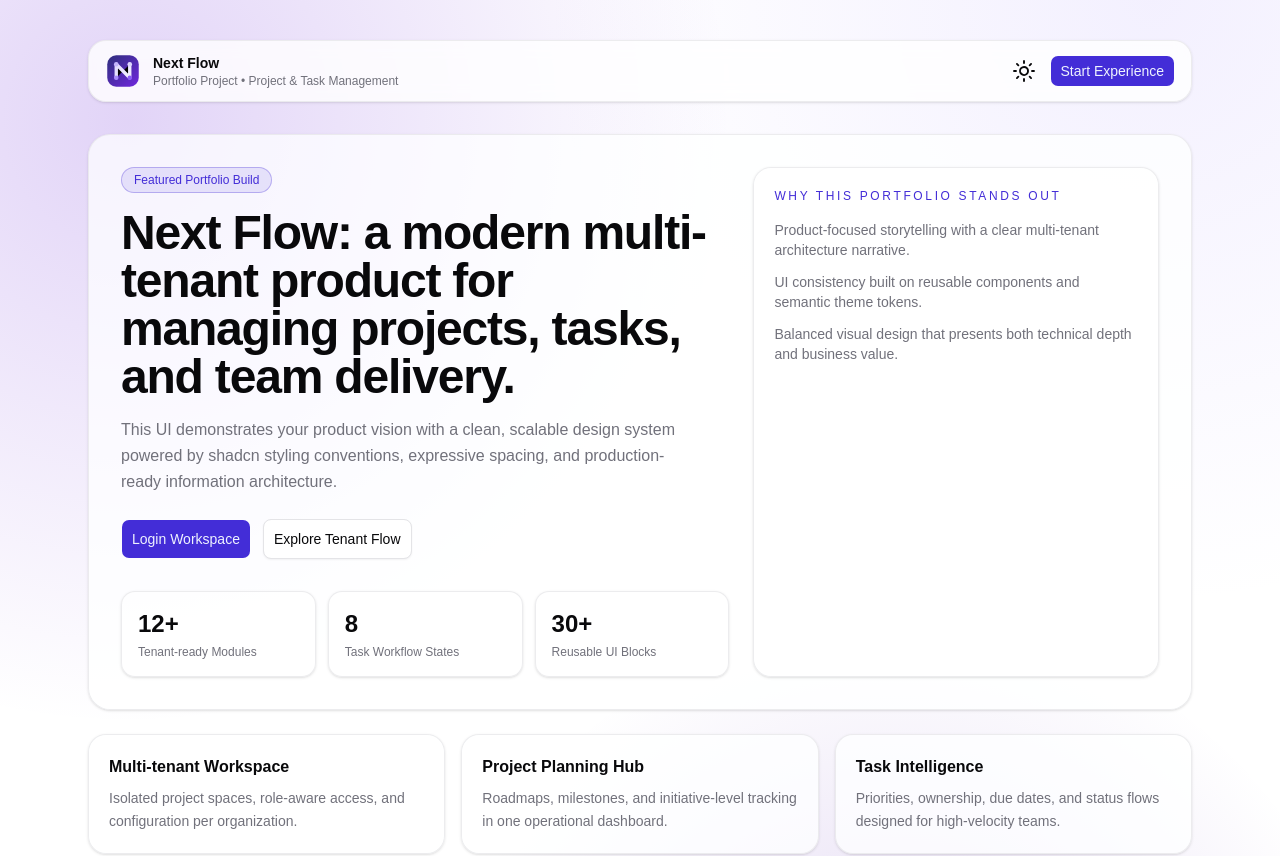
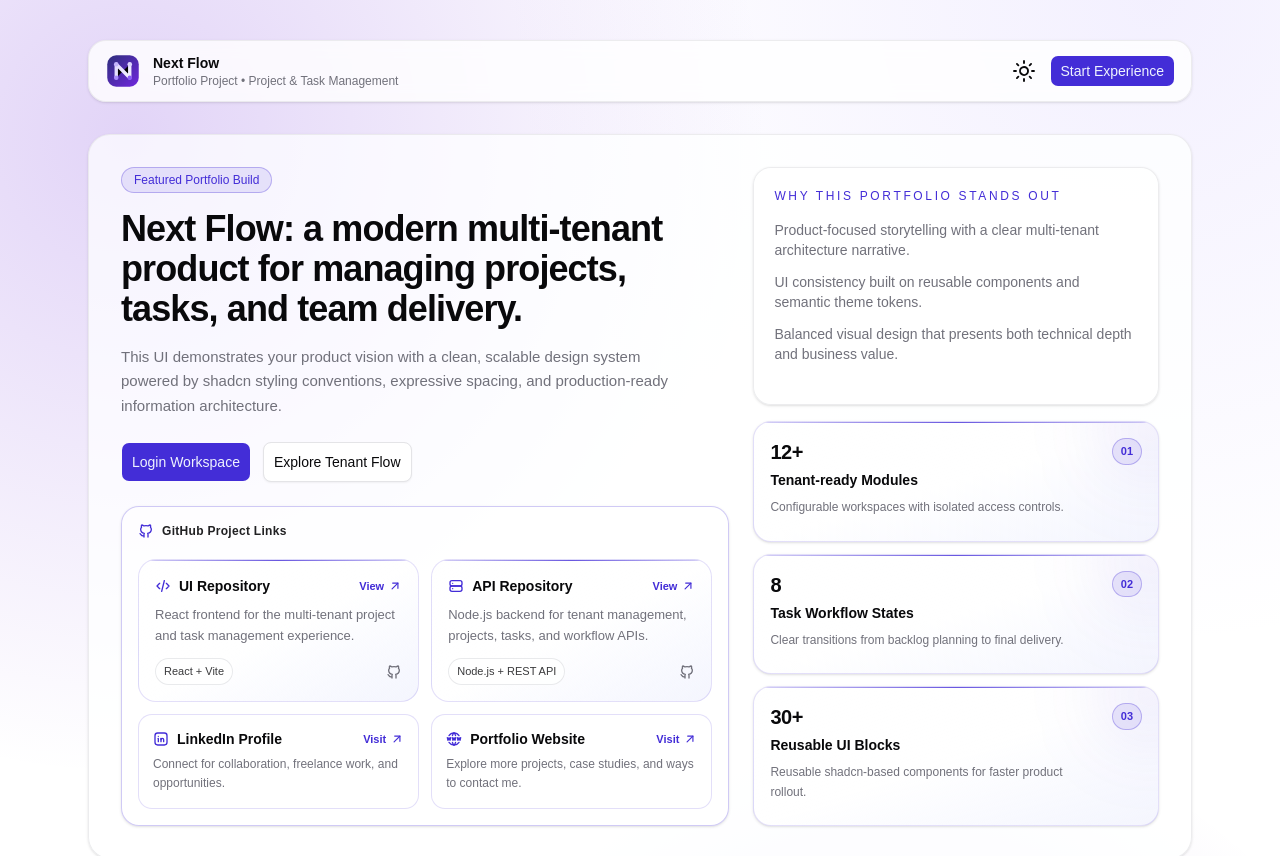
Before and after one commit to harshal5-dev/nex-flow-ui, a React (Vite) app: page / in a window 1280 px wide. Shown: the top 856 px of the page. Built offline with nearby package versions, Linux system fonts and the light colour scheme.

Commit message:
feat: enhance Home page with GitHub and profile links, improve portfolio stats display

```diff
--- a/src/pages/Home.jsx
+++ b/src/pages/Home.jsx
@@ -2,11 +2,31 @@ import { Button } from "@/components/ui/button";
 import { Card } from "@/components/ui/card";
 import { useNavigate } from "react-router-dom";
 import ThemeToggleButton from "@/components/common/theme-toggle-button";
+import {
+  IconArrowUpRight,
+  IconBrandGithub,
+  IconBrandLinkedin,
+  IconCode,
+  IconServer,
+  IconWorldWww,
+} from "@tabler/icons-react";
 
 const portfolioStats = [
-  { label: "Tenant-ready Modules", value: "12+" },
-  { label: "Task Workflow States", value: "8" },
-  { label: "Reusable UI Blocks", value: "30+" },
+  {
+    label: "Tenant-ready Modules",
+    value: "12+",
+    note: "Configurable workspaces with isolated access controls.",
+  },
+  {
+    label: "Task Workflow States",
+    value: "8",
+    note: "Clear transitions from backlog planning to final delivery.",
+  },
+  {
+    label: "Reusable UI Blocks",
+    value: "30+",
+    note: "Reusable shadcn-based components for faster product rollout.",
+  },
 ];
 
 const featureCards = [
@@ -42,6 +62,41 @@ const journeySteps = [
     title: "03. Delivery Visibility",
     description:
       "Track progress in real time and share updates through a polished portfolio-grade UI.",
+  },
+];
+
+const githubRepositories = [
+  {
+    title: "UI Repository",
+    description:
+      "React frontend for the multi-tenant project and task management experience.",
+    stack: "React + Vite",
+    href: "https://github.com/harshal5-dev/nex-flow-ui",
+    Icon: IconCode,
+  },
+  {
+    title: "API Repository",
+    description:
+      "Node.js backend for tenant management, projects, tasks, and workflow APIs.",
+    stack: "Node.js + REST API",
+    href: "https://github.com/harshal5-dev/Nexflow",
+    Icon: IconServer,
+  },
+];
+
+const profileLinks = [
+  {
+    title: "LinkedIn Profile",
+    description:
+      "Connect for collaboration, freelance work, and opportunities.",
+    href: "https://www.linkedin.com/in/harshal-ganbote",
+    Icon: IconBrandLinkedin,
+  },
+  {
+    title: "Portfolio Website",
+    description: "Explore more projects, case studies, and ways to contact me.",
+    href: "https://harshalganbote.com/",
+    Icon: IconWorldWww,
   },
 ];
 
@@ -81,11 +136,11 @@ const Home = () => {
               <p className="inline-flex rounded-full border border-primary/30 bg-primary/10 px-3 py-1 text-xs font-medium text-primary dark:text-foreground">
                 Featured Portfolio Build
               </p>
-              <h1 className="mt-4 max-w-2xl text-3xl font-semibold tracking-tight md:text-5xl">
+              <h1 className="mt-4 max-w-2xl text-2xl font-semibold tracking-tight md:text-4xl">
                 Next Flow: a modern multi-tenant product for managing projects,
                 tasks, and team delivery.
               </h1>
-              <p className="mt-4 max-w-xl text-sm leading-relaxed text-muted-foreground md:text-base">
+              <p className="mt-4 max-w-xl text-sm leading-relaxed text-muted-foreground md:text-[15px]">
                 This UI demonstrates your product vision with a clean, scalable
                 design system powered by shadcn styling conventions, expressive
                 spacing, and production-ready information architecture.
@@ -102,21 +157,77 @@ const Home = () => {
                   Explore Tenant Flow
                 </Button>
               </div>
-              <div className="mt-8 grid gap-3 sm:grid-cols-3">
-                {portfolioStats.map((item) => (
-                  <Card
-                    key={item.label}
-                    className="rounded-xl bg-background/60 p-4"
+
+              <Card className="mt-6 rounded-2xl border-primary/25 bg-background/60 p-4">
+                <div className="flex items-center gap-2 text-xs font-semibold tracking-wide text-foreground/90">
+                  <IconBrandGithub className="size-4 text-primary" />
+                  GitHub Project Links
+                </div>
+                <div className="mt-5 grid gap-3 sm:grid-cols-2">
+                  {githubRepositories.map((repo) => (
+                    <a
+                      key={repo.title}
+                      href={repo.href}
+                      target="_blank"
+                      rel="noreferrer"
+                      className="group relative overflow-hidden rounded-2xl border border-primary/15 bg-linear-to-br from-background/95 via-background/80 to-primary/5 p-4 transition-all duration-300 hover:-translate-y-0.5 hover:border-primary/35 hover:shadow-md"
                     >
-                    <p className="text-2xl font-semibold">{item.value}</p>
-                    <p className="mt-1 text-xs text-muted-foreground">
-                      {item.label}
+                      <div className="pointer-events-none absolute inset-x-0 top-0 h-px bg-linear-to-r from-primary/20 via-primary/80 to-primary/20" />
+
+                      <div className="relative flex items-center justify-between gap-3">
+                        <div className="inline-flex items-center gap-2 text-sm font-semibold">
+                          <repo.Icon className="size-4 text-primary" />
+                          {repo.title}
+                        </div>
+                        <span className="inline-flex items-center gap-1 text-[11px] font-semibold text-primary dark:text-foreground">
+                          View
+                          <IconArrowUpRight className="size-3.5" />
+                        </span>
+                      </div>
+
+                      <p className="relative mt-2 text-[13px] leading-relaxed text-muted-foreground">
+                        {repo.description}
                       </p>
-                  </Card>
+
+                      <div className="relative mt-3 flex items-center justify-between">
+                        <p className="inline-flex rounded-full border border-border/80 bg-background/70 px-2 py-1 text-[11px] font-medium text-foreground/80">
+                          {repo.stack}
+                        </p>
+                        <IconBrandGithub className="size-4 text-muted-foreground transition-colors group-hover:text-primary" />
+                      </div>
+                    </a>
                   ))}
                 </div>
+
+                <div className="mt-3 grid gap-3 sm:grid-cols-2">
+                  {profileLinks.map((link) => (
+                    <a
+                      key={link.title}
+                      href={link.href}
+                      target="_blank"
+                      rel="noreferrer"
+                      className="group rounded-xl border border-primary/15 bg-card/60 p-3.5 transition-all duration-300 hover:-translate-y-0.5 hover:border-primary/35 hover:bg-card/80"
+                    >
+                      <div className="flex items-center justify-between gap-2">
+                        <div className="inline-flex items-center gap-2 text-sm font-semibold">
+                          <link.Icon className="size-4 text-primary" />
+                          {link.title}
+                        </div>
+                        <span className="inline-flex items-center gap-1 text-[11px] font-semibold text-primary dark:text-foreground">
+                          Visit
+                          <IconArrowUpRight className="size-3.5" />
+                        </span>
+                      </div>
+                      <p className="mt-1.5 text-xs leading-relaxed text-muted-foreground">
+                        {link.description}
+                      </p>
+                    </a>
+                  ))}
+                </div>
+              </Card>
             </div>
 
+            <div className="grid gap-4">
               <Card className="rounded-2xl bg-background/70 p-5">
                 <p className="text-xs font-medium tracking-[0.22em] text-primary uppercase">
                   Why This Portfolio Stands Out
@@ -127,15 +238,45 @@ const Home = () => {
                     architecture narrative.
                   </p>
                   <p>
-                  UI consistency built on reusable components and semantic theme
-                  tokens.
+                    UI consistency built on reusable components and semantic
+                    theme tokens.
                   </p>
                   <p>
-                  Balanced visual design that presents both technical depth and
-                  business value.
+                    Balanced visual design that presents both technical depth
+                    and business value.
                   </p>
                 </div>
               </Card>
+
+              <div className="grid gap-3 sm:grid-cols-3 lg:grid-cols-1">
+                {portfolioStats.map((item, index) => (
+                  <Card
+                    key={item.label}
+                    className="group relative overflow-hidden rounded-2xl border border-primary/15 bg-linear-to-br from-background/90 via-background/75 to-primary/5 p-4 transition-all duration-300 hover:-translate-y-0.5 hover:border-primary/35 hover:shadow-md"
+                  >
+                    <div className="pointer-events-none absolute inset-x-0 top-0 h-px bg-linear-to-r from-primary/20 via-primary/80 to-primary/20" />
+                    <div className="pointer-events-none absolute -top-10 -right-10 size-24 rounded-full bg-primary/10 blur-2xl transition-opacity duration-300 group-hover:opacity-90" />
+
+                    <div className="relative flex items-start justify-between gap-3">
+                      <div>
+                        <p className="text-xl font-semibold tracking-tight">
+                          {item.value}
+                        </p>
+                        <p className="mt-1 text-sm font-semibold text-foreground">
+                          {item.label}
+                        </p>
+                        <p className="mt-2 text-xs leading-relaxed text-muted-foreground">
+                          {item.note}
+                        </p>
+                      </div>
+                      <span className="rounded-full border border-primary/30 bg-primary/10 px-2 py-1 text-[11px] font-semibold text-primary dark:text-foreground">
+                        0{index + 1}
+                      </span>
+                    </div>
+                  </Card>
+                ))}
+              </div>
+            </div>
           </Card>
 
           <section className="grid animate-in gap-4 delay-150 duration-700 fade-in slide-in-from-bottom-3 md:grid-cols-3">
```
Lines whose indentation alone changed are shown as unchanged.
